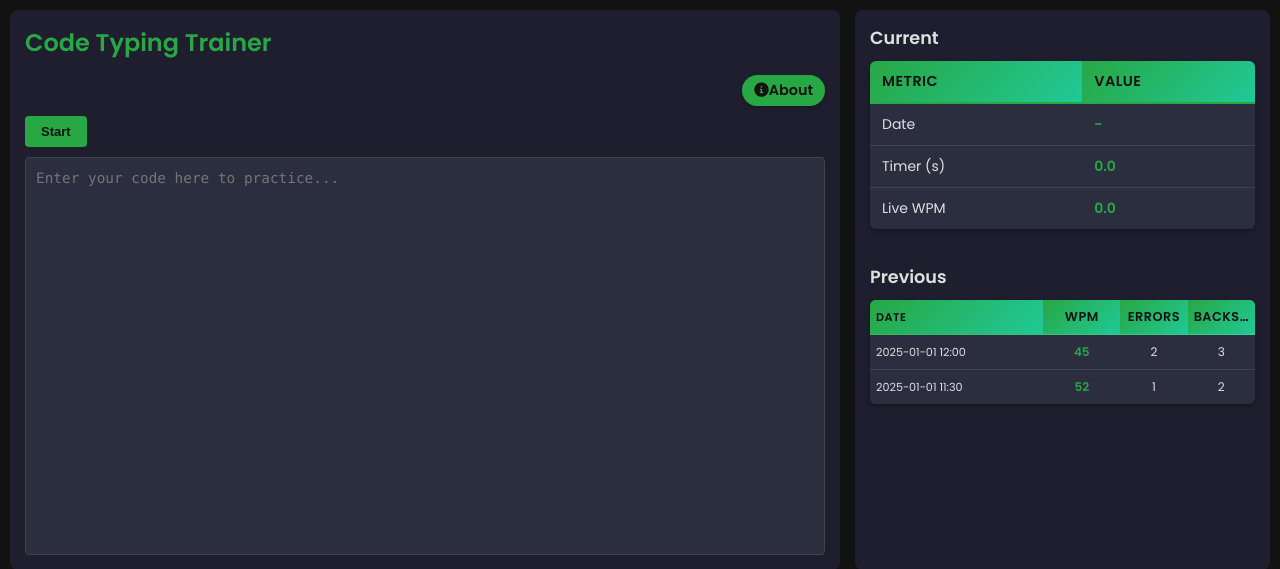
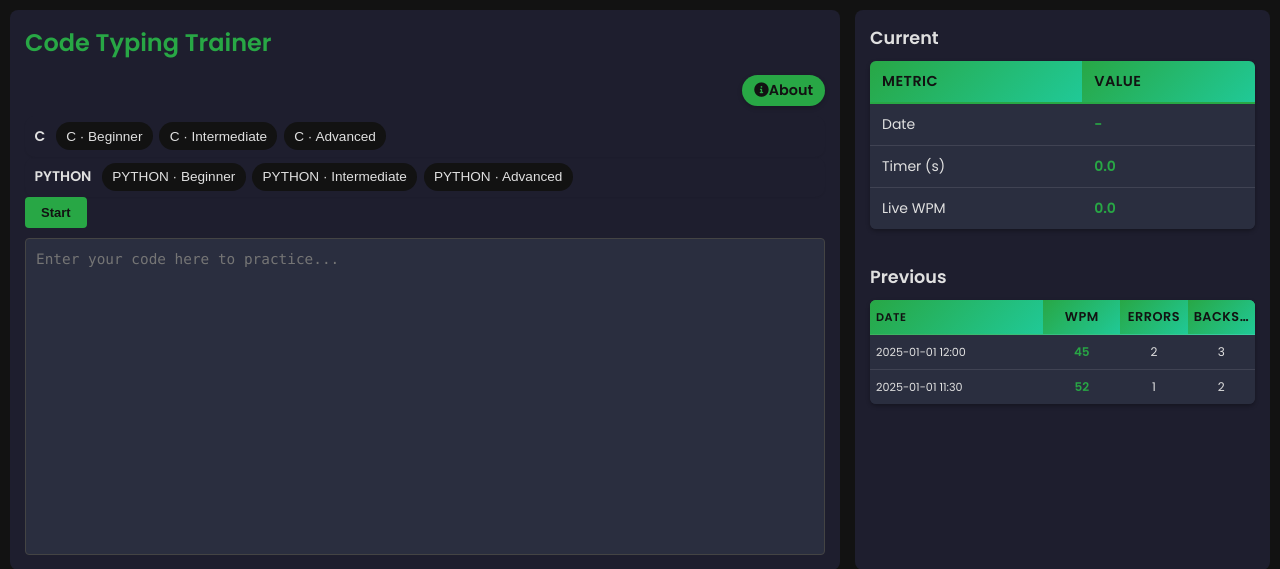
Before and after one commit to ahmadasmandar/code_typing_tranier, a Flask app: page / in a window 1280 px wide. Shown: the top 569 px of the page. Run offline with Flask 3, Linux system fonts and the light colour scheme; data that the repository does not hold is empty.

Commit message:
add language templates

```diff
--- a/app.py
+++ b/app.py
@@ -20,6 +20,9 @@ import subprocess
 import argparse
 import shutil
 import sys
+import time
+import urllib.request
+import tempfile
 from datetime import datetime
 
 # Third-party imports
@@ -306,17 +309,30 @@ def resolve_browser_path(browser_choice: str):
     return None, []
 
 
-def open_browser_and_watch(browser_choice: str, url: str = 'http://127.0.0.1:5000'):
+def open_browser_and_watch(browser_choice: str, url: str = 'http://127.0.0.1:5000', isolated: bool = True):
     """
     Launch the chosen browser in a NEW WINDOW to the given URL and watch the process.
     When the browser process exits, terminate the Flask app.
     """
     exe, win_args = resolve_browser_path(browser_choice)
     proc = None
+    start_time = time.monotonic()
+    temp_profile_dir = None
     try:
         if exe:
             # Launch specific browser with new-window argument
-            cmd = [exe, *win_args, url]
+            iso_args = []
+            if isolated and browser_choice == 'firefox':
+                # Create isolated profile for Firefox
+                temp_profile_dir = tempfile.mkdtemp(prefix='ctt_ff_')
+                # --no-remote allows running a separate instance
+                iso_args = ['--no-remote', '-profile', temp_profile_dir]
+            elif isolated and browser_choice == 'edge':
+                # Create isolated user data dir for Edge (Chromium)
+                temp_profile_dir = tempfile.mkdtemp(prefix='ctt_edge_')
+                iso_args = [f'--user-data-dir={temp_profile_dir}', '--no-first-run', '--no-default-browser-check']
+
+            cmd = [exe, *win_args, *iso_args, url]
             proc = subprocess.Popen(cmd)
         else:
             # Fall back to system default browser new window when possible
@@ -335,10 +351,33 @@ def open_browser_and_watch(browser_choice: str, url: str = 'http://127.0.0.1:500
             try:
                 proc.wait()
             finally:
-                # Force-exit the process to ensure the dev server stops
-                os._exit(0)
+                # Only exit if this dedicated browser process lived long enough
+                # to represent the user's dedicated window (avoid immediate delegate cases)
+                lifetime = time.monotonic() - start_time
+                if lifetime >= 2.0:
+                    os._exit(0)
+                # Cleanup temp profile directories
+                if temp_profile_dir:
+                    try:
+                        shutil.rmtree(temp_profile_dir, ignore_errors=True)
+                    except Exception:
+                        pass
         t = threading.Thread(target=_watch, daemon=True)
         t.start()
+
+
+def wait_for_server(url: str, timeout_seconds: float = 15.0, interval: float = 0.3) -> bool:
+    """Poll the given URL until it responds or timeout elapses."""
+    end = time.monotonic() + timeout_seconds
+    while time.monotonic() < end:
+        try:
+            with urllib.request.urlopen(url, timeout=1.0) as resp:
+                if 200 <= resp.status < 500:
+                    return True
+        except Exception:
+            pass
+        time.sleep(interval)
+    return False
 
 
 if __name__ == '__main__':
@@ -360,8 +399,12 @@ if __name__ == '__main__':
         else:
             chosen = None  # use default
 
-    # Launch browser after short delay so server is up
-    threading.Timer(1.2, lambda: open_browser_and_watch(chosen if chosen else '', 'http://127.0.0.1:5000')).start()
+    # Launch browser only after server is reachable to avoid connection errors
+    def _wait_then_open():
+        url = 'http://127.0.0.1:5000'
+        wait_for_server(url, timeout_seconds=20.0, interval=0.3)
+        open_browser_and_watch(chosen if chosen else '', url)
+    threading.Thread(target=_wait_then_open, daemon=True).start()
 
     # Start the Flask development server without reloader to avoid multiple windows
     app.run(debug=True, use_reloader=False)
--- a/static/script.js
+++ b/static/script.js
@@ -38,6 +38,89 @@ document.addEventListener('DOMContentLoaded', () => {
 
   // Audio context for error sound
   const audioCtx = new (window.AudioContext || window.webkitAudioContext)();
+
+  // Simple code templates by language/level (fallback if JSON not found)
+  const CODE_TEMPLATES = {
+    c: {
+      beginner: `#include <stdio.h>\n\nint main(void) {\n    int sum = 0;\n    for (int i = 1; i <= 10; i++) {\n        sum += i;\n    }\n    printf("Sum: %d\\n", sum);\n    return 0;\n}\n`,
+      intermediate: `#include <stdio.h>\n#include <string.h>\n\nvoid reverse(char *s) {\n    int n = strlen(s);\n    for (int i = 0, j = n - 1; i < j; i++, j--) {\n        char t = s[i]; s[i] = s[j]; s[j] = t;\n    }\n}\n\nint main(void) {\n    char buf[64] = "Hello, World!";\n    reverse(buf);\n    printf("%s\\n", buf);\n    return 0;\n}\n`,
+      advanced: `#include <stdio.h>\n#include <stdlib.h>\n\ntypedef struct Node {\n    int val;\n    struct Node *next;\n} Node;\n\nNode* push(Node* head, int v) {\n    Node* n = malloc(sizeof(Node));\n    n->val = v; n->next = head;\n    return n;\n}\n\nvoid print(Node* head){\n    for(Node* p=head; p; p=p->next) printf("%d ", p->val);\n    printf("\\n");\n}\n\nvoid free_list(Node* head){\n    while(head){ Node* t=head; head=head->next; free(t);}\n}\n\nint main(void){\n    Node* head = NULL;\n    for(int i=0;i<5;i++) head = push(head, i*i);\n    print(head);\n    free_list(head);\n    return 0;\n}\n`
+    },
+    python: {
+      beginner: `total = 0\nfor i in range(1, 11):\n    total += i\nprint(f"Sum: {total}")\n`,
+      intermediate: `def reverse(s: str) -> str:\n    return s[::-1]\n\nprint(reverse("Hello, World!"))\n`,
+      advanced: `from dataclasses import dataclass\nfrom typing import Optional\n\n@dataclass\nclass Node:\n    val: int\n    next: Optional['Node'] = None\n\ndef push(head: Optional[Node], v: int) -> Node:\n    return Node(v, head)\n\ndef print_list(head: Optional[Node]) -> None:\n    p = head\n    out = []\n    while p:\n        out.append(str(p.val))\n        p = p.next\n    print(" ".join(out))\n\nhead = None\nfor i in range(5):\n    head = push(head, i*i)\nprint_list(head)\n`
+    }
+  };
+
+  // Dynamically load templates from JSON and render buttons
+  const templateContainer = document.getElementById('templateRow');
+
+  function renderTemplateButtons(sourceTemplates) {
+    if (!templateContainer) return;
+    templateContainer.innerHTML = '';
+    const frag = document.createDocumentFragment();
+
+    Object.entries(sourceTemplates).forEach(([langId, levels]) => {
+      const group = document.createElement('div');
+      group.className = 'template-group';
+
+      const label = document.createElement('div');
+      label.className = 'template-label';
+      label.textContent = langId.toUpperCase();
+      group.appendChild(label);
+
+      ['beginner','intermediate','advanced'].forEach(levelId => {
+        if (!levels[levelId]) return;
+        const btn = document.createElement('button');
+        btn.className = 'template-btn';
+        btn.dataset.lang = langId;
+        btn.dataset.level = levelId;
+        btn.textContent = `${langId.toUpperCase()} · ${levelId[0].toUpperCase()}${levelId.slice(1)}`;
+        btn.addEventListener('click', () => {
+          const tpl = sourceTemplates[langId]?.[levelId] || '';
+          if (tpl) {
+            codeInput.value = tpl;
+            codeInput.focus();
+          }
+        });
+        group.appendChild(btn);
+      });
+
+      frag.appendChild(group);
+    });
+
+    templateContainer.appendChild(frag);
+  }
+
+  async function loadTemplatesJSON() {
+    try {
+      const res = await fetch('static/templates.json', { cache: 'no-cache' });
+      if (!res.ok) throw new Error('Failed to load templates.json');
+      const data = await res.json();
+      // Convert JSON structure to the flat map used by renderer
+      const map = {};
+      (data.languages || []).forEach(lang => {
+        const langId = lang.id;
+        if (!langId) return;
+        map[langId] = map[langId] || {};
+        (lang.levels || []).forEach(lvl => {
+          if (lvl.id && typeof lvl.snippet === 'string') {
+            map[langId][lvl.id] = lvl.snippet;
+          }
+        });
+      });
+      if (Object.keys(map).length) {
+        renderTemplateButtons(map);
+        return;
+      }
+      // fallback if empty
+      renderTemplateButtons(CODE_TEMPLATES);
+    } catch (e) {
+      // Fallback to built-in templates if fetch/parse fails
+      renderTemplateButtons(CODE_TEMPLATES);
+    }
+  }
 
   /**
    * Plays a short beep sound for error feedback
@@ -103,6 +186,9 @@ document.addEventListener('DOMContentLoaded', () => {
     highlightActive();
     codeDisplay.focus();
   });
+
+  // Initialize dynamic templates
+  loadTemplatesJSON();
 
   // Stop button click handler
   stopBtn.addEventListener('click', stopTest);
--- a/static/style.css
+++ b/static/style.css
@@ -132,6 +132,63 @@ body {
   margin-bottom: 15px;
   font-size: 1.2rem;
   color: var(--accent);
+}
+
+.admin-sec.template-row {
+  display: flex;
+  flex-wrap: wrap;
+  gap: 0.5rem;
+  align-items: center;
+  margin: 0 0 0.75rem 0;
+}
+
+.template-sep {
+  width: 1px;
+  height: 24px;
+  background: var(--border);
+  margin: 0 0.25rem;
+}
+
+.template-group {
+  display: flex;
+  align-items: center;
+  gap: 0.4rem;
+  padding: 0.4rem 0.6rem;
+  border: 1px solid var(--border);
+  border-radius: 10px;
+  background: linear-gradient(180deg, var(--panel), var(--panel-hover));
+  box-shadow: 0 1px 2px rgba(0,0,0,0.06);
+}
+
+.template-label {
+  font-weight: 600;
+  color: var(--muted);
+  margin-right: 0.25rem;
+}
+
+.template-btn {
+  padding: 0.4rem 0.65rem;
+  border: 1px solid var(--border);
+  background: var(--bg);
+  color: var(--text);
+  border-radius: 999px;
+  cursor: pointer;
+  font-size: 0.85rem;
+  transition: transform 0.08s ease, background 0.15s ease, box-shadow 0.15s ease;
+}
+
+.template-btn:hover {
+  background: var(--panel);
+  box-shadow: 0 1px 3px rgba(0,0,0,0.08);
+}
+
+.template-btn:active {
+  transform: translateY(1px);
+}
+
+.template-btn:focus-visible {
+  outline: 2px solid var(--accent);
+  outline-offset: 2px;
 }
 
 .admin-section form {
--- /dev/null
+++ b/static/templates.json
@@ -0,0 +1,46 @@
+{
+  "languages": [
+    {
+      "id": "c",
+      "label": "C",
+      "levels": [
+        {
+          "id": "beginner",
+          "label": "Beginner",
+          "snippet": "#include <stdio.h>\n\nint main(void) {\n    int sum = 0;\n    for (int i = 1; i <= 10; i++) {\n        sum += i;\n    }\n    printf(\"Sum: %d\\n\", sum);\n    return 0;\n}\n"
+        },
+        {
+          "id": "intermediate",
+          "label": "Intermediate",
+          "snippet": "#include <stdio.h>\n#include <string.h>\n\nvoid reverse(char *s) {\n    int n = strlen(s);\n    for (int i = 0, j = n - 1; i < j; i++, j--) {\n        char t = s[i]; s[i] = s[j]; s[j] = t;\n    }\n}\n\nint main(void) {\n    char buf[64] = \"Hello, World!\";\n    reverse(buf);\n    printf(\"%s\\n\", buf);\n    return 0;\n}\n"
+        },
+        {
+          "id": "advanced",
+          "label": "Advanced",
+          "snippet": "#include <stdio.h>\n#include <stdlib.h>\n\ntypedef struct Node {\n    int val;\n    struct Node *next;\n} Node;\n\nNode* push(Node* head, int v) {\n    Node* n = malloc(sizeof(Node));\n    n->val = v; n->next = head;\n    return n;\n}\n\nvoid print(Node* head){\n    for(Node* p=head; p; p=p->next) printf(\"%d \", p->val);\n    printf(\"\\n\");\n}\n\nvoid free_list(Node* head){\n    while(head){ Node* t=head; head=head->next; free(t);}\n}\n\nint main(void){\n    Node* head = NULL;\n    for(int i=0;i<5;i++) head = push(head, i*i);\n    print(head);\n    free_list(head);\n    return 0;\n}\n"
+        }
+      ]
+    },
+    {
+      "id": "python",
+      "label": "Python",
+      "levels": [
+        {
+          "id": "beginner",
+          "label": "Beginner",
+          "snippet": "total = 0\nfor i in range(1, 11):\n    total += i\nprint(f\"Sum: {total}\")\n"
+        },
+        {
+          "id": "intermediate",
+          "label": "Intermediate",
+          "snippet": "def reverse(s: str) -> str:\n    return s[::-1]\n\nprint(reverse(\"Hello, World!\"))\n"
+        },
+        {
+          "id": "advanced",
+          "label": "Advanced",
+          "snippet": "from dataclasses import dataclass\nfrom typing import Optional\n\n@dataclass\nclass Node:\n    val: int\n    next: Optional['Node'] = None\n\ndef push(head: Optional[Node], v: int) -> Node:\n    return Node(v, head)\n\n\ndef print_list(head: Optional[Node]) -> None:\n    p = head\n    out = []\n    while p:\n        out.append(str(p.val))\n        p = p.next\n    print(\" \".join(out))\n\nhead = None\nfor i in range(5):\n    head = push(head, i*i)\nprint_list(head)\n"
+        }
+      ]
+    }
+  ]
+}
--- a/templates/index.html
+++ b/templates/index.html
@@ -16,6 +16,8 @@
       <div class="nav-links">
         <a href="/about" class="about-link"><i class="fas fa-info-circle"></i> About</a>
       </div>
+
+      <div class="template-row" id="templateRow" aria-label="Code templates"></div>
 
       <div class="btn-row">
         <button id="startBtn">Start</button>
```
